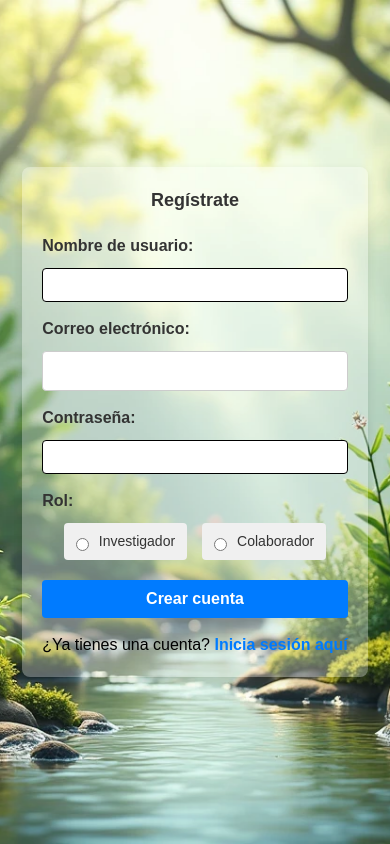
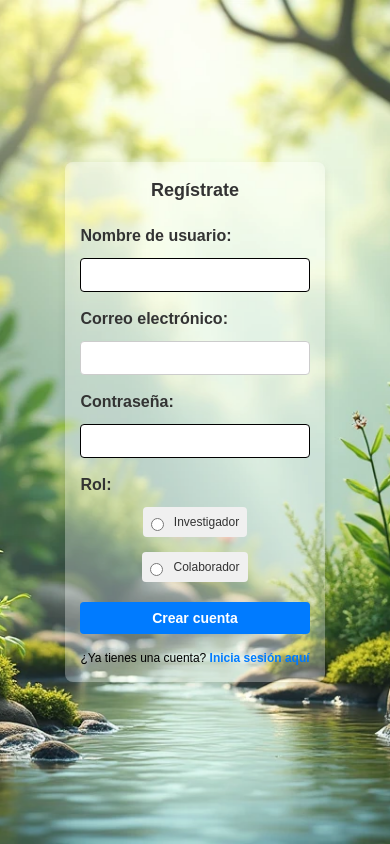
Before and after one commit to Eder-Plazas/Proyecto-Final-Web, a React (Vite) app: page /register in a window 390 px wide. Built offline with nearby package versions, Linux system fonts and the light colour scheme.

Commit message:
login y register responsive

```diff
--- a/src/Components/Login/Login.jsx
+++ b/src/Components/Login/Login.jsx
@@ -5,7 +5,7 @@ import { signInWithEmailAndPassword } from 'firebase/auth';
 import "./Login.css";
 
 const Login = () => {
-  const [username, setUsername] = useState('');  // Usaremos username como correo electrónico
+  const [username, setUsername] = useState('');
   const [password, setPassword] = useState('');
   const [error, setError] = useState('');
 
@@ -15,8 +15,8 @@ const Login = () => {
       setError('Por favor, complete todos los campos.');
     } else {
       try {
-        // Inicia sesión con Firebase Authentication
-        await signInWithEmailAndPassword(auth, username, password); // username representa el correo
+
+        await signInWithEmailAndPassword(auth, username, password);
         console.log('Inicio de sesión exitoso:', { username, password });
         setError('');
       } catch (error) {
@@ -32,7 +32,7 @@ const Login = () => {
       {error && <p className="error">{error}</p>}
       <form onSubmit={handleSubmit}>
         <div className="input-group">
-          <label htmlFor="username">Correo electrónico:</label> {/* Cambiamos el label para indicar correo */}
+          <label htmlFor="username">Correo electrónico:</label>
           <input
             type="text"
             id="username"
--- a/src/Components/Register/Register.css
+++ b/src/Components/Register/Register.css
@@ -127,3 +127,70 @@ button:hover {
 .role-options input[type="radio"] {
     margin-right: 5px;
 }
+
+@media (max-width: 768px) {
+    .register-container {
+        max-width: 90%;
+        margin: 50px auto;
+        padding: 15px;
+    }
+
+    h2 {
+        font-size: 20px;
+    }
+
+    input {
+        font-size: 14px;
+        padding: 8px;
+    }
+
+    button {
+        font-size: 14px;
+        padding: 8px;
+    }
+
+    .login-link {
+        font-size: 13px;
+    }
+
+    .role-options label {
+        font-size: 12px;
+        padding: 6px 10px;
+    }
+}
+
+@media (max-width: 480px) {
+    .register-container {
+        max-width: 100%;
+        margin: 20px auto;
+        padding: 15px;
+    }
+
+    h2 {
+        font-size: 18px;
+    }
+
+    input {
+        font-size: 14px;
+        padding: 8px;
+    }
+
+    button {
+        font-size: 14px;
+        padding: 8px;
+    }
+
+    .login-link {
+        font-size: 12px;
+    }
+
+    .role-options {
+        flex-direction: column;
+        gap: 10px;
+    }
+
+    .role-options label {
+        font-size: 12px;
+        padding: 6px 8px;
+    }
+}
```
